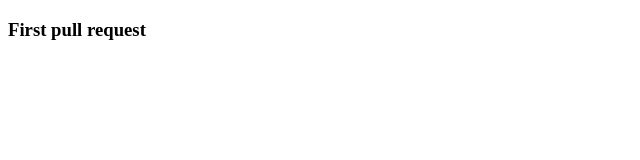
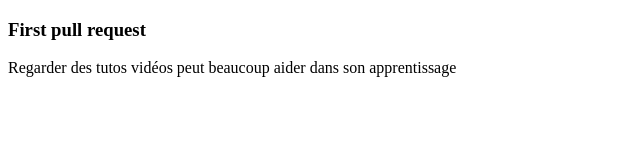
Before and after one commit to M13K/gitworkflow, a plain HTML site: page index.html in a window 1280 px wide. Shown: the whole page, without its empty margins (0-640 px from the left). Drawn offline with Linux system fonts and the light colour scheme.

Commit message:
added new paragraph

```diff
--- a/index.html
+++ b/index.html
@@ -10,5 +10,10 @@
 		<h3>First pull request</h3>
 	</div>
 
+	<div>
+
+		<p>Regarder des tutos vidéos peut beaucoup aider dans son apprentissage</p>
+	</div>
+
 </body>
 </html>
```
